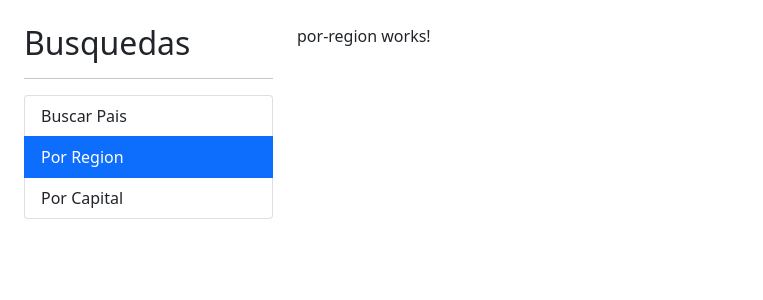
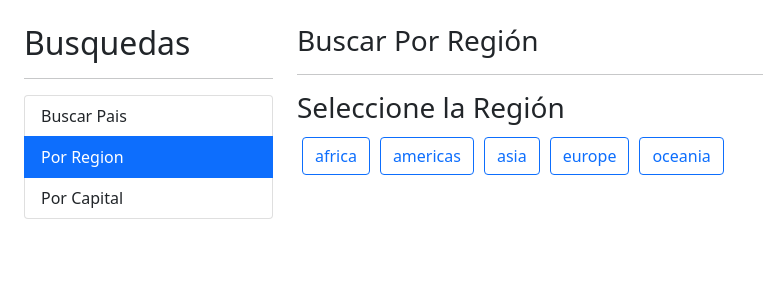
Before and after one commit to coazit/paisesApp, an Angular app: page /region in a window 1280 px wide. Shown: the top 300 px of the page, without its empty margins (0-763 px from the left). Built offline with nearby package versions, Linux system fonts and the light colour scheme.

Commit message:
Busqueda por Region

```diff
--- a/src/app/pais/pages/por-region/por-region.component.html
+++ b/src/app/pais/pages/por-region/por-region.component.html
@@ -1 +1,19 @@
-<p>por-region works!</p>
+<h3>Buscar Por Región <small>{{ regionActiva | titlecase}}</small></h3>
+<hr>
+
+<h3>Seleccione la Región</h3>
+<!-- [class.btn-primary]="region===regionActiva" -->
+<!-- [ngClass] ="{
+    'btn-primary': regionActiva === region,
+    'btn-outline-primary': regionActiva !== region
+}" -->
+<div class="row">
+    <div class="col">
+        <button *ngFor="let region of regiones"
+            class="btn btn-outline-primary"
+            (click)="activarRegion( region )"
+            >
+                {{region}}
+        </button>
+    </div>
+</div>
--- a/src/app/pais/pages/por-region/por-region.component.ts
+++ b/src/app/pais/pages/por-region/por-region.component.ts
@@ -1,16 +1,29 @@
-import { Component, OnInit } from '@angular/core';
+import { Component} from '@angular/core';
 
 @Component({
   selector: 'app-por-region',
   templateUrl: './por-region.component.html',
   styles: [
+   `
+   button{
+      margin: 5px;
+    }
+    `
+
   ]
 })
-export class PorRegionComponent implements OnInit {
+export class PorRegionComponent {
+
+  regiones: string [] = ['africa', 'americas', 'asia', 'europe', 'oceania'];
+  regionActiva: string = '';
 
   constructor() { }
 
-  ngOnInit(): void {
+  activarRegion( region:string ) {
+    this.regionActiva = region;
+    //TODO: hacer llamada al servicio
   }
 
+
+
 }
```
